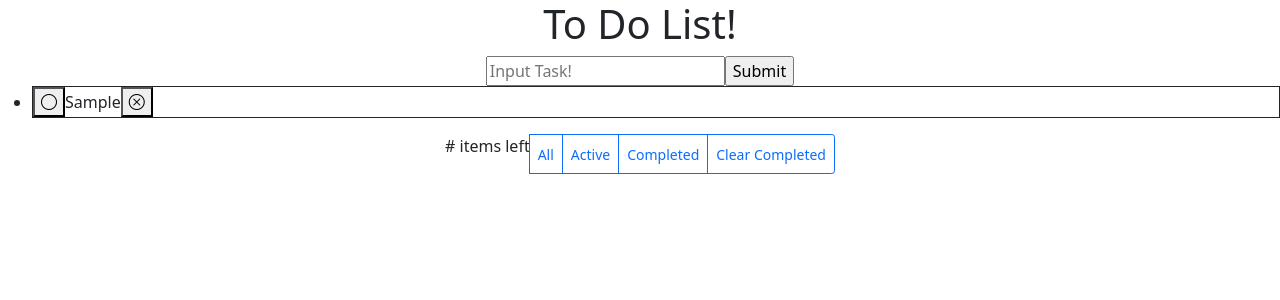
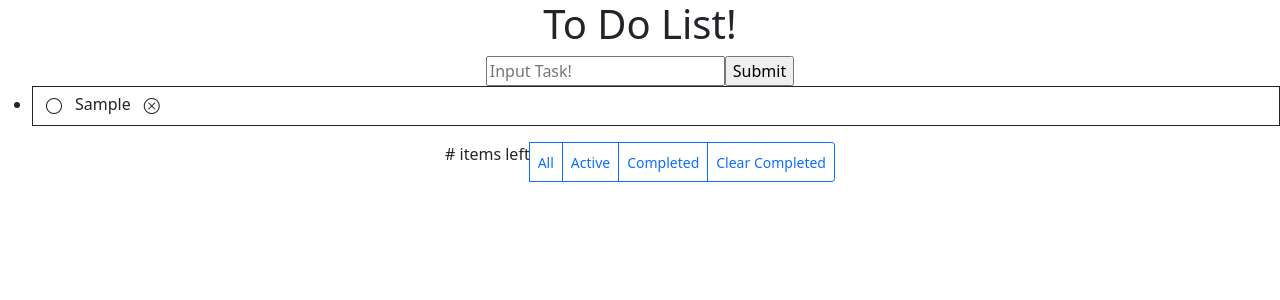
Before and after one commit to wtsaygers1/todo, a React (Create React App) app: page / in a window 1280 px wide. Both pictures are taken after typing "Sample" into the empty fields and a click on the input "Submit". Shown: the top 300 px of the page. Built offline with nearby package versions, Linux system fonts and the light colour scheme.

Commit message:
delete button functioning

```diff
--- a/src/components/App.js
+++ b/src/components/App.js
@@ -10,44 +10,59 @@ class App extends Component {
 
     this.state = {
       items: [],
+      inputElement: ""
     };
     // without the .bind(this) nothing is added to the items array
     this.addItem = this.addItem.bind(this);
+    this.deleteButton = this.deleteButton.bind(this);
+    this.checkButton = this.checkButton.bind(this);
+    this.handleChange = this.handleChange.bind(this);
   }
+
   addItem(e) {
     // what's up with the underscore infront of inputElement???
-    if (this._inputElement.value !== "") {
+    if (e.target.value !== "") {
       let newItem = {
-        text: this._inputElement.value,
+        text: this.state.inputElement,
         key: Date.now(),
         // how do I assign the id as the indexed position in the array -- is there a better practice??
         // is that the best practice??
         id: this.state.items.length,
-        click: false
+        checked: false,
+        deleted: false
       };
-      // working with the button
-      // completeButton(c) {
-      //   if (this.click === false) {
-      //     className = "bi bi-circle"
-      //   } else {
-      //     className = "bi check-circle"
-      //   }
-      // };
 
-      this.setState((prevState) => {
-        return {
-          // setState is taking the previous state of items which starts as an empty array and concatenates a
-          // new item into the array with each new submission
-          items: prevState.items.concat(newItem)
-        };
-      });
-      // inputs start as an empty string so the value can be updated with each new submission
-      this._inputElement.value = "";
+      // setState is taking the previous state of items which starts as an empty array and concatenates a
+      // new item into the array with each new submission
+      this.setState({
+         items: this.state.items.concat(newItem),
+         inputElement: ""
+        });
     }
-
     // console.log(this.state.items);
     e.preventDefault();
   }
+
+  handleChange(event) {
+    this.setState({inputElement: event.target.value});
+  }
+
+  // eventHandler
+  deleteButton(key) {
+    console.log("clicked the function from app", key)
+    const deletedArr = this.state.items.map((item, index) => {
+      if (key === item.key) {
+        console.log("found the item", item, key);
+        item.deleted = true
+      }
+      return item
+    });
+    this.setState({ items: deletedArr })
+  }
+  checkButton() {
+    console.log("clicked the function from app")
+  }
+
 
   componentDidUpdate() {
     window.localStorage.setItem("items", JSON.stringify(this.state.items))
@@ -57,11 +72,12 @@ class App extends Component {
     let items = window.localStorage.getItem("items")
 
     if (items) {
-      this.setState( {items: JSON.parse(items)})
+      this.setState({ items: JSON.parse(items) })
     } else {
       window.localStorage.setItem("items", [])
     }
   }
+
 
   render() {
     return (
@@ -73,11 +89,15 @@ class App extends Component {
           {/* every time there is a new submission, the addItem method will run */}
           <form className="text-center" onSubmit={this.addItem}>
             <label>
-              <input type="text" name="name" ref={(a) => this._inputElement = a} placeholder="Input Task!" />
+              <input type="text" name="name" value={this.state.inputElement} onChange={this.handleChange} placeholder="Input Task!" />
             </label>
             <input type="submit" value="Submit" />
           </form>
-          <List tasks={this.state.items} />
+          <List
+            tasks={this.state.items}
+            deleteButton={this.deleteButton}
+            checkButton={this.checkButton}
+          />
         </div>
         <div className="BottomBar text-center">
           <BottomBar />
--- a/src/components/List.js
+++ b/src/components/List.js
@@ -5,11 +5,14 @@ function List(props) {
     let tasks = props.tasks;
     let listItems = tasks.map((task, index) => {
         console.log(task);
-        return <Task key={index} text={task.text} />
-    }
-    );
+        return <Task
+        key={index}
+        task={task}
+        deleteButton={props.deleteButton}
+        checkButton={props.checkButton}
+        />
+    });
     return (
-
         <ul>{listItems}</ul>
     );
 }
--- a/src/components/Task.js
+++ b/src/components/Task.js
@@ -1,17 +1,14 @@
 import React from "react";
 
 function Task(props) {
-    // className="";
-
-window.localStorage.clear()
 
     return (
         <li className="border border-dark">
         {/* trying out this onClick inline function to turn click in addItem true in App.js */}
         {/* can try an alert as well to make sure button is firing */}
-            <button className="bi bi-circle"></button>
-            {props.text}
-            <button className="bi bi-x-circle"></button>
+            <button className="btn bi bi-circle" onClick={props.checkButton}></button>
+            {props.task.text}
+            <button className="btn bi bi-x-circle" onClick={() => props.deleteButton(props.task.key)}></button>
         </li>
     );
 }
```
